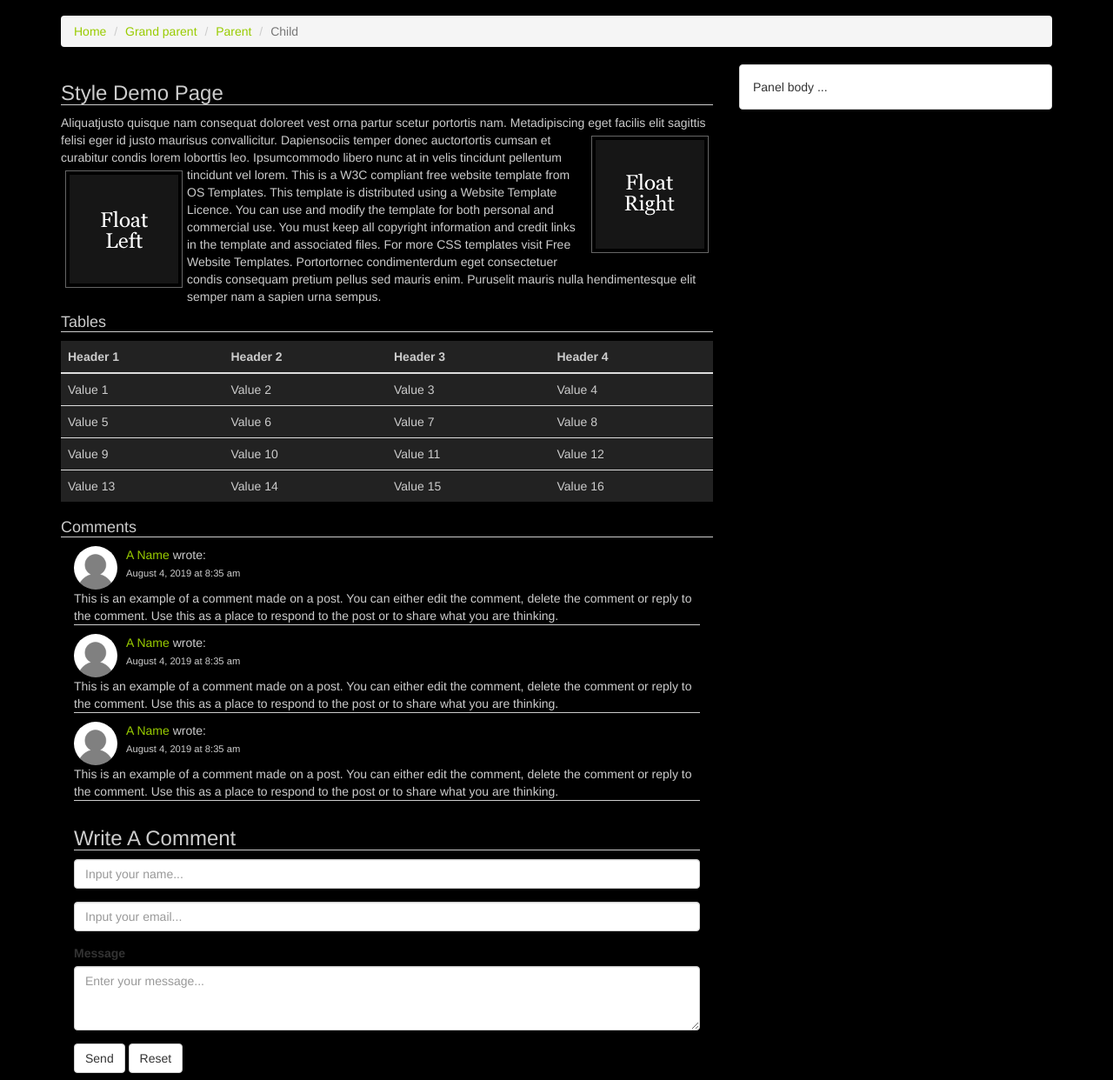
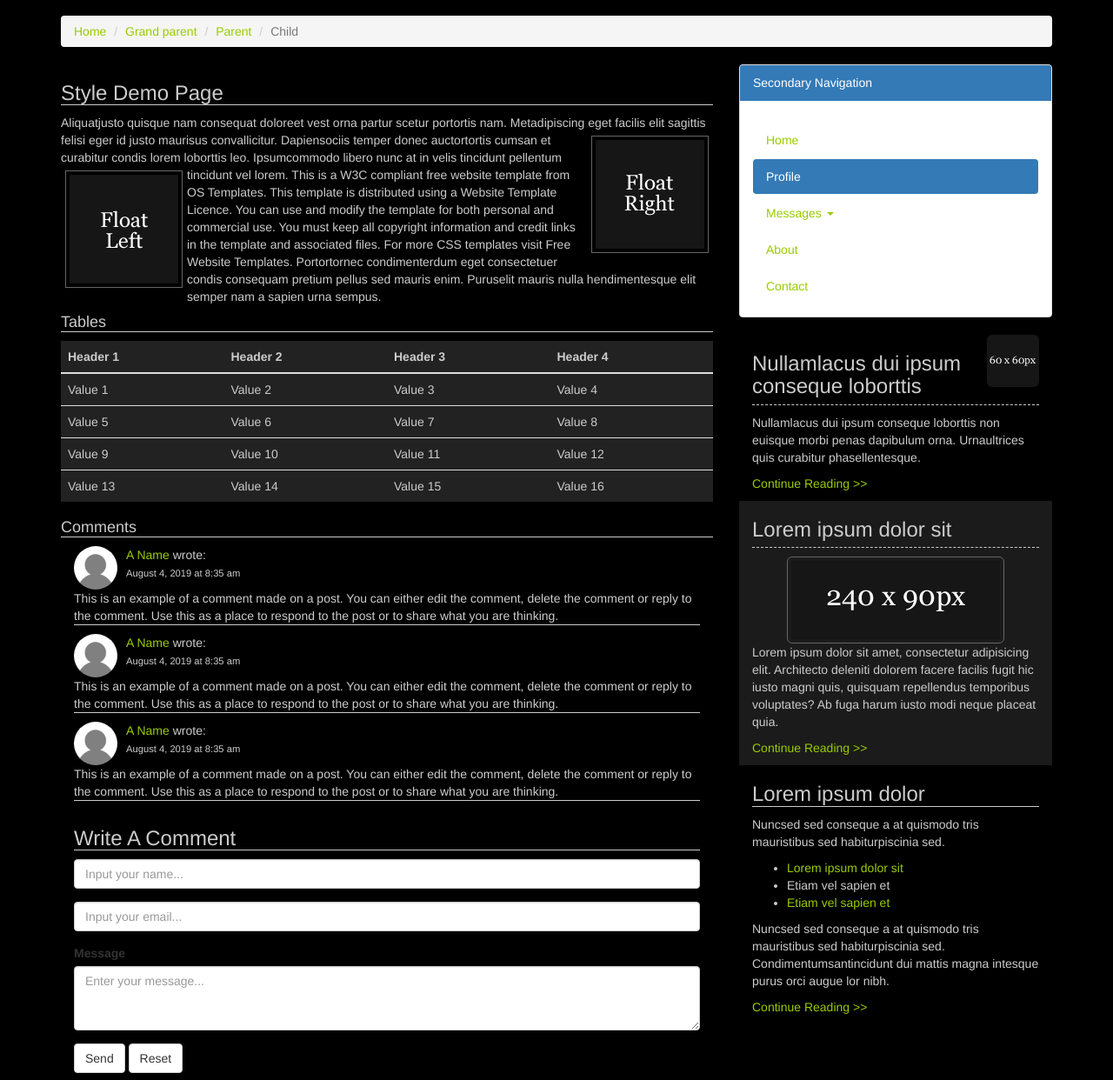
Before and after one commit to surahmans/photobusiness-responsive, a plain HTML site: page style demo.html in a window 1280 px wide. Shown: the part 54-1296 px from the top of the page at 87% size. Drawn offline with Linux system fonts and the light colour scheme.

Commit message:
Add sidebar on style demo page

```diff
--- a/style demo.html
+++ b/style demo.html
@@ -59,8 +59,63 @@
                 </ol>
             </div>
         </div>
-        <div class="row">
-            <div class="col-xs-12 col-sm-8"> <!--side content-->
+        <div class="row"> <!-- row content and side bar -->
+            <!-- sidebar-->
+            <div class="col-xs-12 col-sm-4 pull-right">
+                <div class="panel panel-default">
+                    <div class="panel-primary">
+                        <p class="panel-heading">Secondary Navigation</p>
+                    </div>
+                    <div class="panel-body">
+                        <ul class="nav nav-pills nav-stacked">
+                            <li><a href="#">Home</a></li>
+                            <li class="active"><a href="#">Profile</a></li>
+                            <li class="dropdown">
+                                <a href="#" data-toggle="dropdown" class="dropdown-toggle">Messages <b class="caret"></b></a>
+                                <ul class="dropdown-menu">
+                                    <li><a href="#">Inbox</a></li>
+                                    <li><a href="#">Drafts</a></li>
+                                    <li><a href="#">Sent Items</a></li>
+                                    <li class="divider"></li>
+                                    <li><a href="#">Trash</a></li>
+                                </ul>
+                            </li>
+                            <li><a href="#">About</a></li>
+                            <li><a href="#">Contact</a></li>
+                        </ul>
+                    </div>
+                </div> <!-- end of panel -->
+
+                <div class="col-xs-12">
+                    <img src="images/demo/60x60.gif" class="img-rounded pull-right" alt=""/>
+                    <h3 class="dashed-line">Nullamlacus dui ipsum conseque loborttis</h3>
+                    <p>Nullamlacus dui ipsum conseque loborttis non euisque morbi penas dapibulum orna. Urnaultrices quis curabitur phasellentesque.</p>
+                    <p><a href="#">Continue Reading >></a></p>
+                </div>
+
+                <div class="col-xs-12 sidebar--dark">
+                    <h3 class="dashed-line">Lorem ipsum dolor sit</h3>
+                    <img src="images/demo/240x90.gif" class="img-rounded img-responsive img-border--dark img-border--dark__center" alt=""/>
+                    <p>Lorem ipsum dolor sit amet, consectetur adipisicing elit. Architecto deleniti dolorem facere facilis fugit hic iusto magni quis, quisquam repellendus temporibus voluptates? Ab fuga harum iusto modi neque placeat quia.</p>
+                    <p><a href="#">Continue Reading >></a></p>
+                </div>
+
+                <div class="col-xs-12">
+                    <h3>Lorem ipsum dolor</h3>
+                    <p>Nuncsed sed conseque a at quismodo tris mauristibus sed habiturpiscinia sed.
+                    <ul>
+                        <li><a href="#">Lorem ipsum dolor sit</a></li>
+                        <li>Etiam vel sapien et</li>
+                        <li><a href="#">Etiam vel sapien et</a></li>
+                    </ul>
+                    </p>
+                    <p>Nuncsed sed conseque a at quismodo tris mauristibus sed habiturpiscinia sed. Condimentumsantincidunt dui mattis magna intesque purus orci augue lor nibh.
+                    </p>
+                    <p><a href="#">Continue Reading >></a></p>
+                </div>
+            </div> <!-- end of sidebar-->
+
+            <div class="col-xs-12 col-sm-8 pull-left"> <!--side content-->
                 <h3>Style Demo Page</h3>
                <p>Aliquatjusto quisque nam consequat doloreet vest orna partur scetur portortis nam. Metadipiscing eget facilis elit sagittis felisi eger id justo maurisus convallicitur.<img src="images/demo/imgr.gif" class="img-border--dark img-border--dark__space img-responsive pull-right" alt=""/>
                Dapiensociis temper donec auctortortis cumsan et curabitur condis lorem loborttis leo. Ipsumcommodo libero nunc at in velis tincidunt pellentum tincidunt vel lorem.<img src="images/demo/imgl.gif" class="img-border--dark img-border--dark__space img-responsive pull-left" alt=""/>
@@ -147,14 +202,7 @@
                     </form>
                 </div>
             </div> <!-- end of side content-->
-            <div class="col-xs-12 col-sm-4">
-                <div class="panel panel-default">
-                	<div class="panel-body">
-                	   Panel body ...
-                	</div>
-                </div>
-            </div>
-        </div>
+        </div> <!-- end of row content and side bar-->
     </div> <!-- end of container -->
     <div class="row row__dark">
         <div class="container">
--- a/styles/css/theme/dark.css
+++ b/styles/css/theme/dark.css
@@ -12,6 +12,9 @@ body {
 .img-border--dark {
     border: solid 1px #666666;
     padding: 4px;
+}
+.img-border--dark__center {
+    margin: 0 auto;
 }
 .img-border--dark__space {
     margin: 5px;
@@ -43,16 +46,13 @@ a:hover {
 .darken:hover {
     color: #000;
 }
-.row__dark {
+.row__dark, .sidebar--dark {
     background-color: #1B1B1B;
 }
 .row__darken {
     background-color: #2E2E2E;
 }
-ul, ol {
-    color: #CCC;
-}
-th, td {
+ul, ol, th, td {
     color: #CCC;
 }
 tr {
```
Also changed, not shown: index.html (+2 -2 lines).
